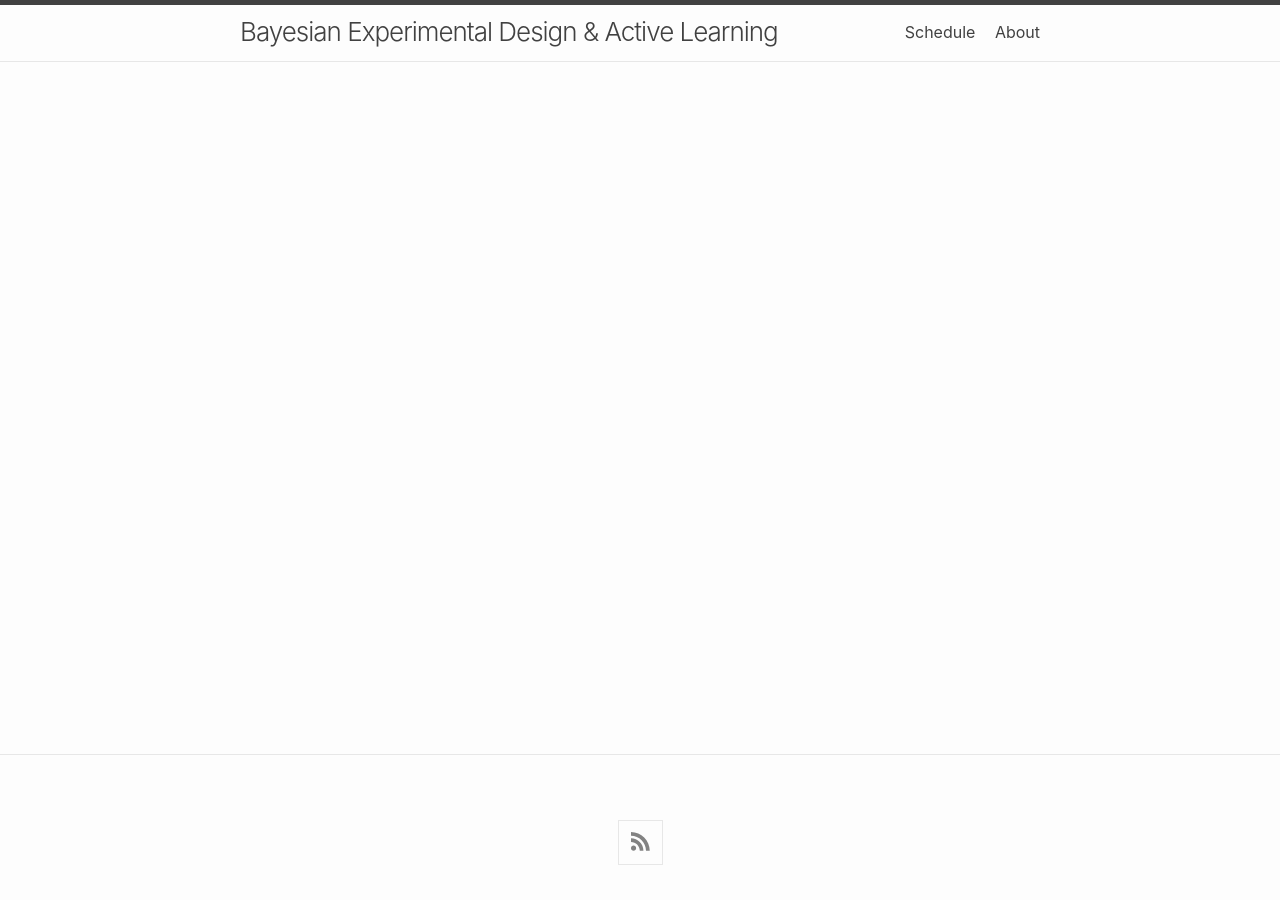
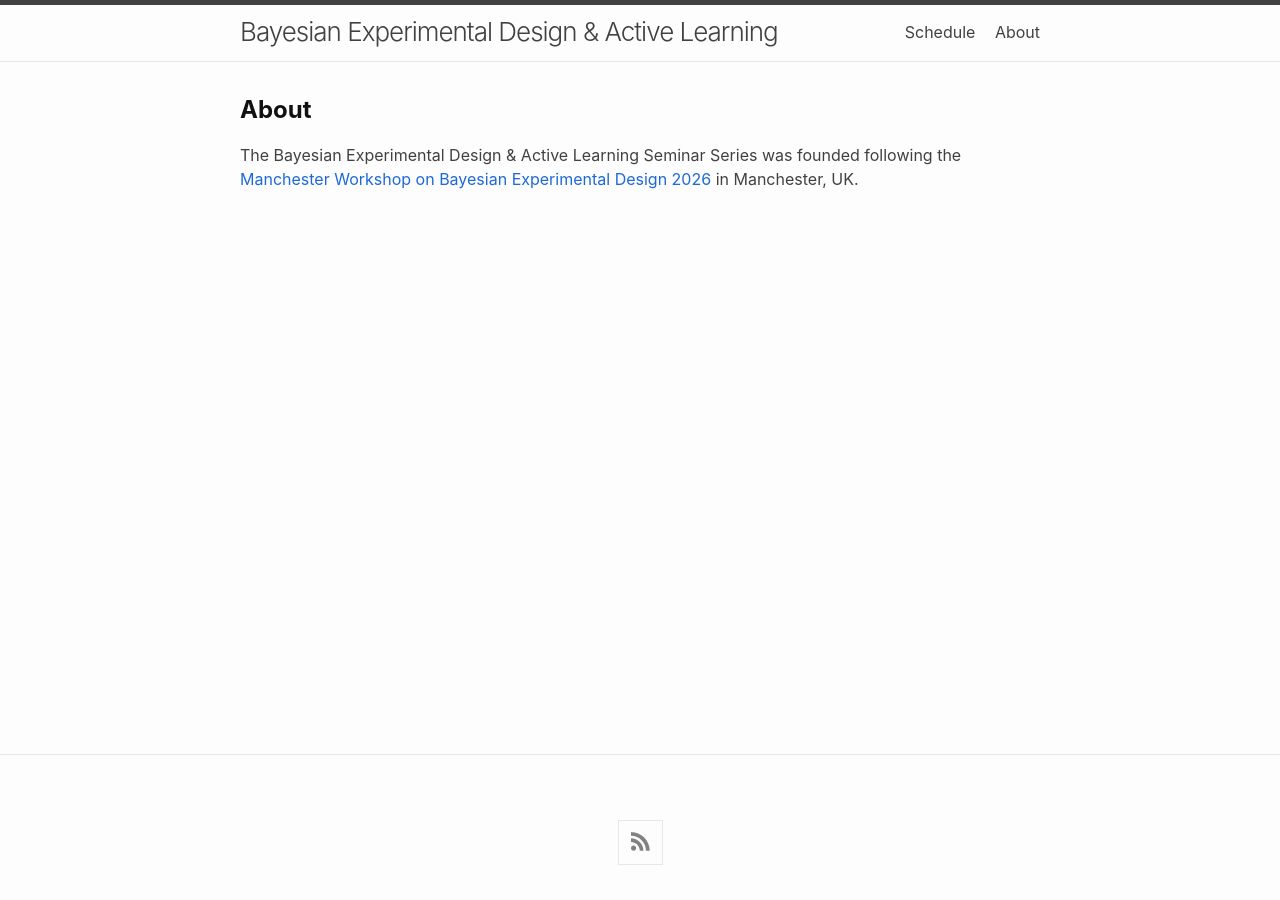
Before and after one commit to bayesiandesign/seminar, a Jekyll site: the page built from about.html, in a window 1280 px wide. Built offline with Jekyll 4.4.1, drawn with Linux system fonts in a browser that asks for light colours; nearby versions of some CDN libraries.

Commit message:
Update about.html

```diff
--- a/about.html
+++ b/about.html
@@ -3,3 +3,9 @@ layout: default
 title: About
 permalink: /about/
 ---
+
+<div class="about">
+  <h2><span style='font-weight: bold;'>About</span></h2>
+
+  <p>The Bayesian Experimental Design & Active Learning Seminar Series was founded following the <a href="https://sites.google.com/view/bayesianexperimentaldesign/">Manchester Workshop on Bayesian Experimental Design 2026</a> in Manchester, UK.</p>
+</div>
```
